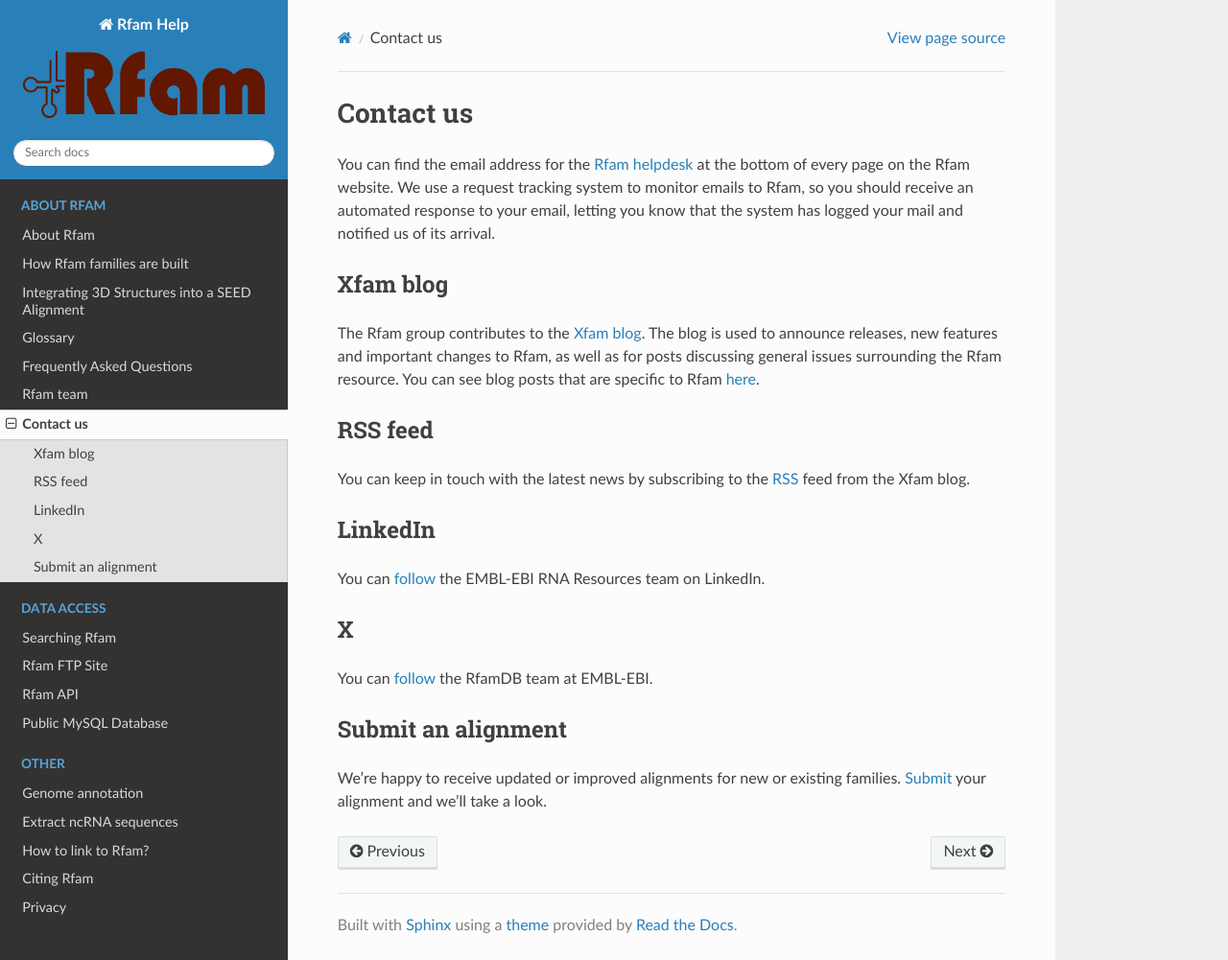
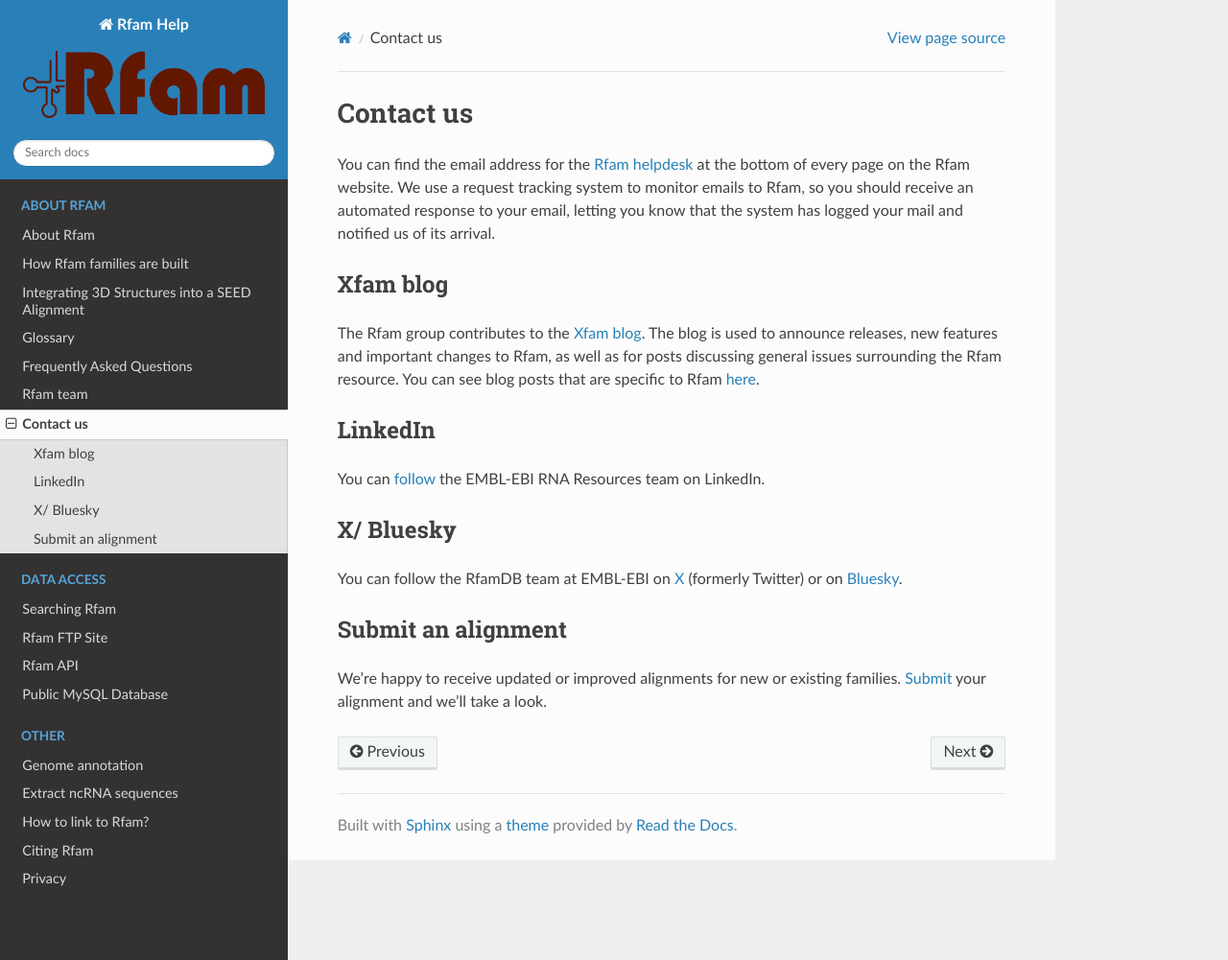
Before and after one commit to Rfam/rfam-docs, a Sphinx documentation site: the page built from docs/source/contact-us.rst, in a window 1280 px wide and 1001 px high. Shown: the whole window at 96% size. Built offline with Sphinx 7.4.7 and the Read the Docs theme 3.1.0, drawn with Linux system fonts in a browser that asks for light colours; pages that are not in the unit, such as notebooks, are missing from menus.

Commit message:
Update contact-us.rst to remove RSS and add social links
Removed RSS feed section and updated social media links to include Bluesky.

```diff
--- a/docs/source/contact-us.rst
+++ b/docs/source/contact-us.rst
@@ -14,18 +14,13 @@
 as well as for posts discussing general issues surrounding the Rfam resource.
 You can see blog posts that are specific to Rfam `here <https://xfam.wordpress.com/tag/rfam/>`_.
 
-RSS feed
---------
-You can keep in touch with the latest news by subscribing
-to the `RSS <http://xfam.wordpress.com/tag/rfam/feed/>`_ feed from the Xfam blog.
-
 LinkedIn
 --------
 You can `follow <https://www.linkedin.com/company/embl-ebi-rna-resources>`_ the EMBL-EBI RNA Resources team on LinkedIn.
 
-X
--
-You can `follow <https://x.com/RfamDB>`_ the RfamDB team at EMBL-EBI.
+X/ Bluesky
+----------
+You can follow the RfamDB team at EMBL-EBI on `X <https://x.com/RfamDB>`_ (formerly Twitter) or on `Bluesky <https://bsky.app/profile/rfamdb.bsky.social>`_.
 
 Submit an alignment
 -------------------
```
